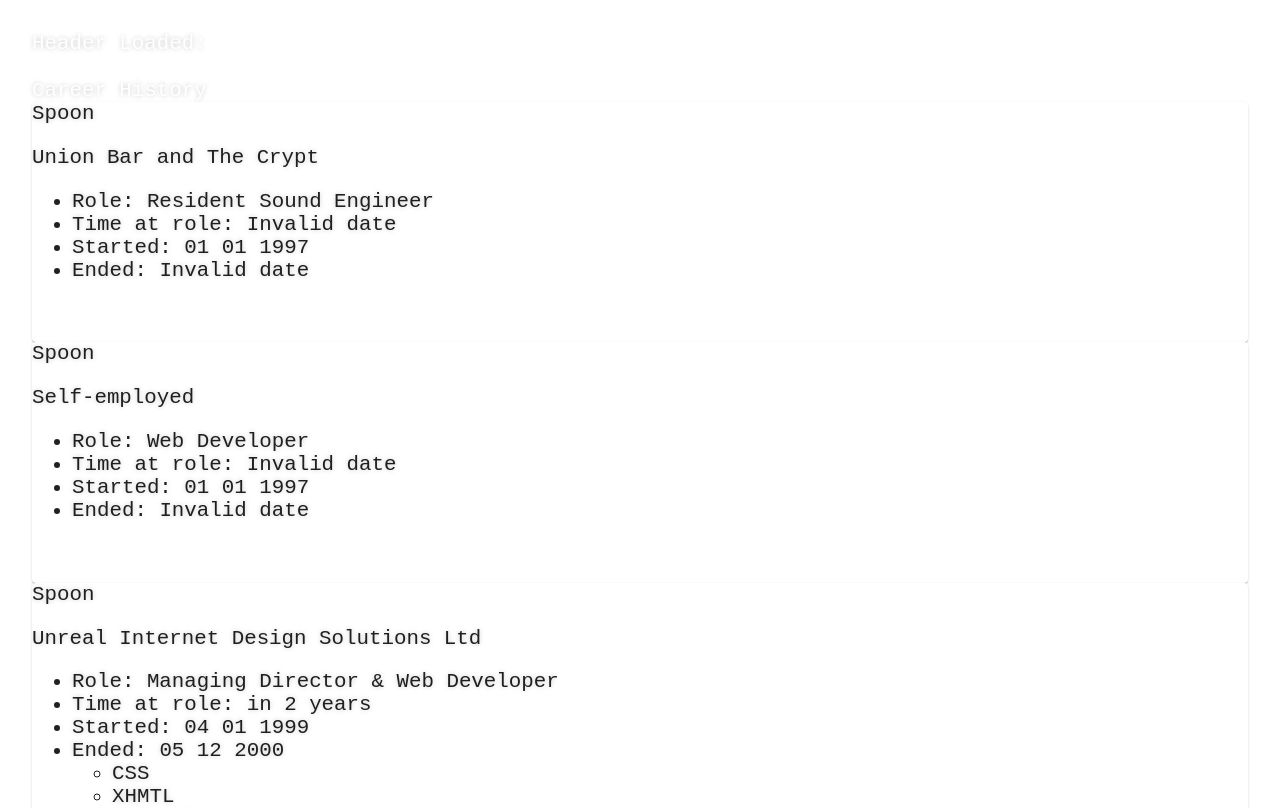
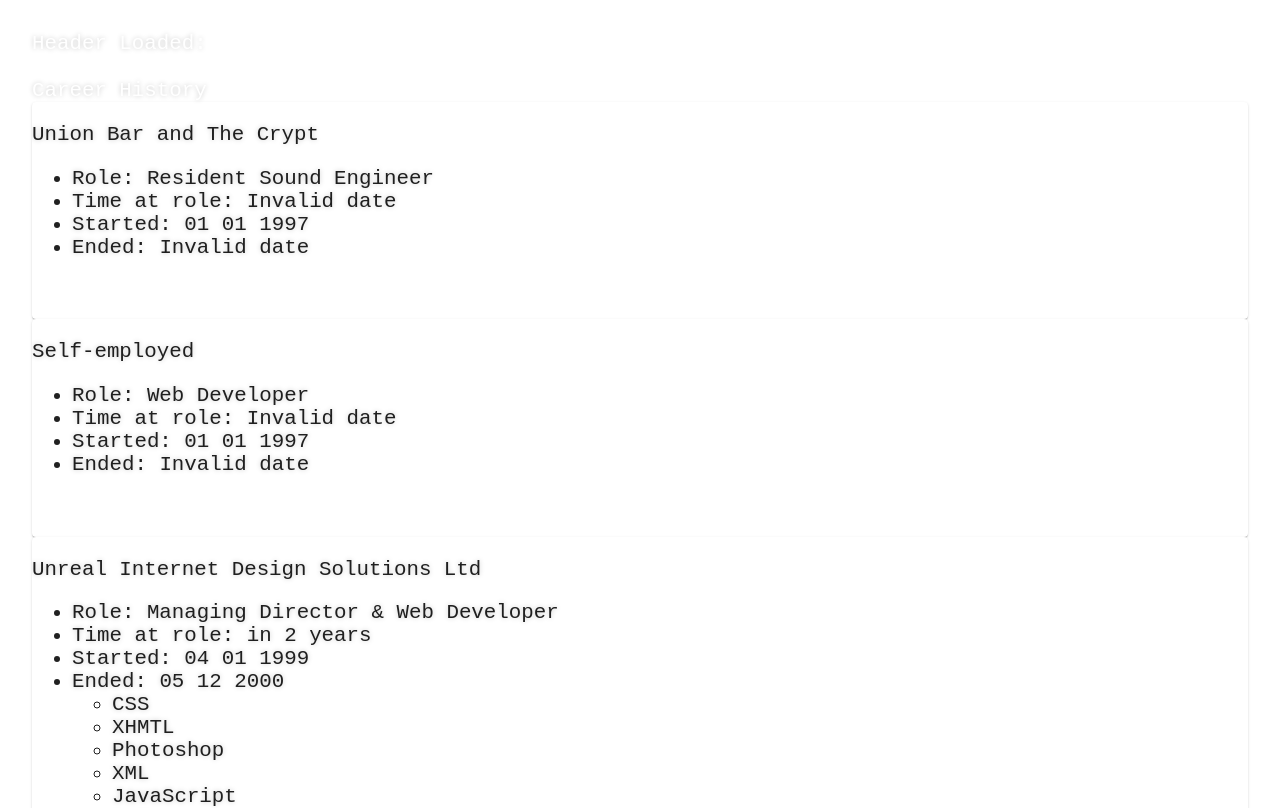
Before and after one commit to 789ni812/my-portfolio, a React (Create React App) app: page / in a window 1280 px wide. Shown: the top 808 px of the page. Built offline with nearby package versions, Linux system fonts and the light colour scheme.

Commit message:
Removed Rendudant devicon

```diff
--- a/src/mockup/careerHistory.js
+++ b/src/mockup/careerHistory.js
@@ -15,9 +15,6 @@ const CareerHistory = () => {
 
 
         < Card key={post.id} >
-
-            <span class="devicons devicons-bing_small">Spoon</span>
-
 
             <p>{post.companyName}</p>
             <ul>
```
